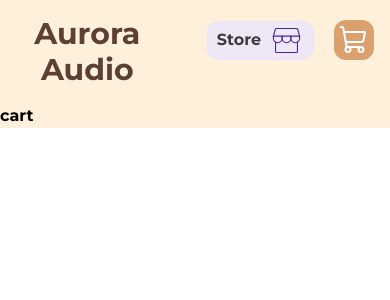
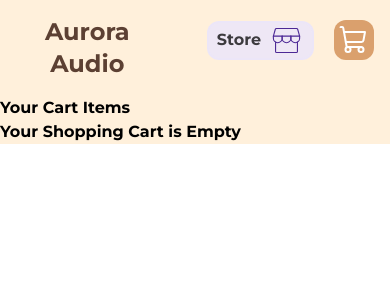
Before and after one commit to gustaquino/headphone-ecommerce, a React (Vite) app: page /cart in a window 390 px wide. Shown: the top 300 px of the page. Built offline with nearby package versions, Linux system fonts and the light colour scheme; the HTML template or start-up script is replaced by a standard one.

Commit message:
created cart html and functions

```diff
--- a/src/components/Navbar.jsx
+++ b/src/components/Navbar.jsx
@@ -7,12 +7,14 @@ import { Headphones } from 'phosphor-react';
 export const Navbar = () => {
   return (
     <div className="flex ">
-      <p className="px-4 py-4 font-bold text-3xl text-center text-[#5C4033] w-[290px]">Aurora Audio</p>
+      <p className="px-4 py-4 font-bold text-2xl md:text-3xl text-center text-[#5C4033] w-[290px]">
+        Aurora Audio
+      </p>
       <div className="w-full h-[40px] flex justify-end">
         <div className="links flex items-center mr-13 px-4 justify-end">
           <Link
             to={'/'}
-            className=" mr-5 no-underline flex text-center border-2 border-[#ebe5f9d9] bg-[#ebe5f9d9] rounded-xl w-full justify-between text-black gap-2 px-2 mt-10"
+            className="mr-5 no-underline flex text-center border-2 border-[#ebe5f9d9] bg-[#ebe5f9d9] rounded-xl w-full justify-between text-black gap-2 px-2 mt-10"
           >
             <p className="items-center text-black/75  justify-center content-center flex">Store</p>
             <Storefront size={35} weight="thin" className="text-[#4C2895]" />
--- /dev/null
+++ b/src/pages/cart/Cart-item.jsx
@@ -0,0 +1,24 @@
+import React, { useContext } from 'react';
+import { ShopContext } from '../../context/shop-context';
+
+export const CartItem = (props) => {
+  const { id, productName, price, productImage } = props.data;
+  const { cartItems, addToCart, removeFromCart, updateCartItemCount } = useContext(ShopContext);
+
+  return (
+    <div className="cartItem rounded-xl w-[300px] bg-[#eed9c4] relative   h-full m-[100px] flex flex-col justify-center items-center  px-2 py-2 ">
+      <img className="w-[400px] h-auto bg-[#eed9c4]" src={productImage} />
+      <div className="description">
+        <p>
+          <b>{productName}</b>
+        </p>
+        <p> Price: ${price}</p>
+        <div className="countHandler">
+          <button onClick={() => removeFromCart(id)}> - </button>
+          <input value={cartItems[id]} onChange={(e) => updateCartItemCount(Number(e.target.value), id)} />
+          <button onClick={() => addToCart(id)}> + </button>
+        </div>
+      </div>
+    </div>
+  );
+};
--- a/src/pages/cart/Cart.jsx
+++ b/src/pages/cart/Cart.jsx
@@ -1,5 +1,45 @@
-import React from 'react';
+import React, { useContext } from 'react';
+import { ShopContext } from '../../context/shop-context';
+import { PRODUCTS } from '../../products';
+import { CartItem } from './cart-item';
+import { useNavigate } from 'react-router-dom';
 
 export const Cart = () => {
-  return <div>cart</div>;
+  const { cartItems, getTotalCartAmount, checkout } = useContext(ShopContext);
+  const totalAmount = getTotalCartAmount();
+
+  const navigate = useNavigate();
+
+  return (
+    <div className="cart">
+      <div>
+        <h1>Your Cart Items</h1>
+      </div>
+      <div className="cart">
+        {PRODUCTS.map((product) => {
+          if (cartItems[product.id] !== 0) {
+            return <CartItem data={product} />;
+          }
+        })}
+      </div>
+
+      {totalAmount > 0 ? (
+        <div className="checkout">
+          <p> Subtotal: ${totalAmount} </p>
+          <button onClick={() => navigate('/')}> Continue Shopping </button>
+          <button
+            onClick={() => {
+              checkout();
+              navigate('/checkout');
+            }}
+          >
+            {' '}
+            Checkout{' '}
+          </button>
+        </div>
+      ) : (
+        <h1> Your Shopping Cart is Empty</h1>
+      )}
+    </div>
+  );
 };
--- a/src/pages/shop/Shop.jsx
+++ b/src/pages/shop/Shop.jsx
@@ -6,11 +6,11 @@ export const Shop = () => {
   return (
     <div className="">
       <div className="mt-[100px] text-center text-[40px]">
-        <h1 className="font-bold text-[#5C4033] uppercase">Our Headphones</h1>
+        <h1 className="font-bold text-[#5C4033] uppercase px-[2px]">Our Headphones</h1>
         <p className="text-[1.1rem] text-[#5C4033]">Check Them Out Below!</p>
       </div>
 
-      <div className="products w-full h-auto flex flex-1 flex-col lg:flex-row content-center justify-center place-items-center flex-wrap">
+      <div className="products w-full h-auto flex flex-1 flex-col lg:flex-row content-center justify-between place-items-center flex-wrap">
         {PRODUCTS.map((product) => (
           <Product data={product} />
         ))}
```
